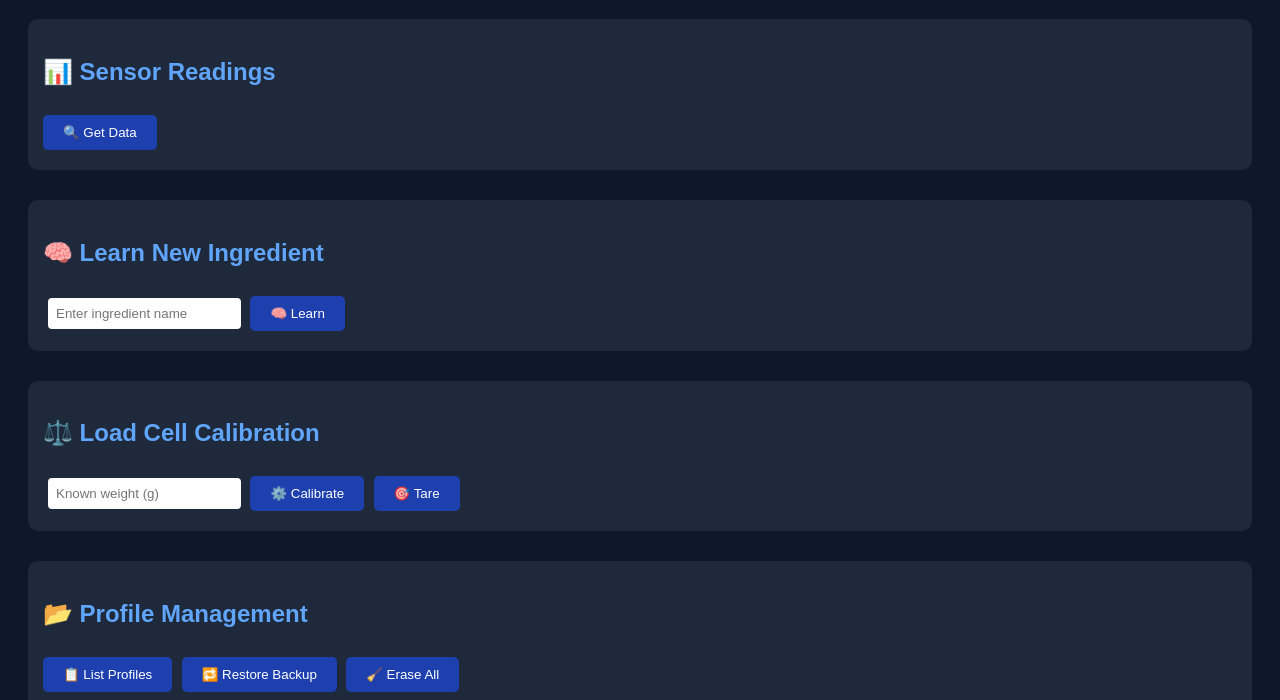
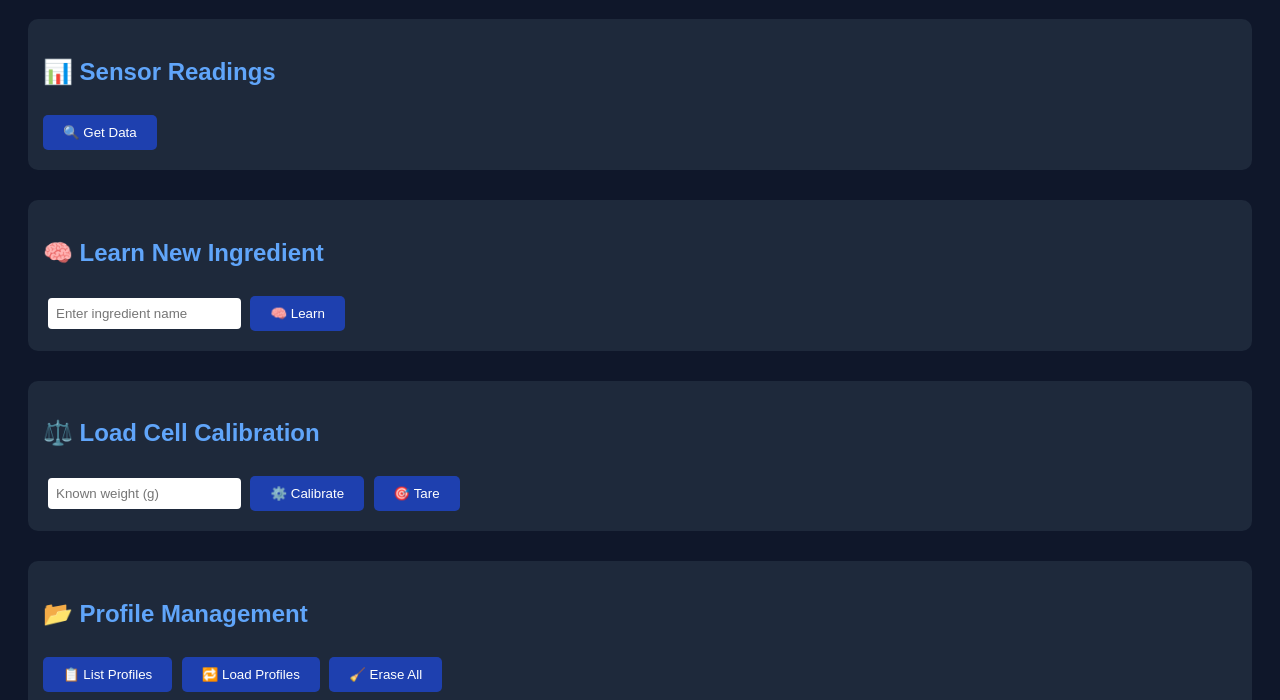
Before and after one commit to KolleparaBharadwaj/SmartJarCommandPage, a plain HTML site: page index.html in a window 1280 px wide. Shown: the part 100-800 px from the top of the page. Drawn offline with Linux system fonts and the light colour scheme; a script that the page names is missing.

Commit message:
Update index.html

```diff
--- a/index.html
+++ b/index.html
@@ -86,7 +86,7 @@
   <section>
     <h2>📂 Profile Management</h2>
     <button class="btn" onclick="sendCmd('LIST')">📋 List Profiles</button>
-    <button class="btn" onclick="sendCmd('RESET')">🔁 Restore Backup</button>
+    <button class="btn" onclick="sendCmd('RESET')">🔁 Load Profiles</button>
     <button class="btn" onclick="sendCmd('ERASE')">🧹 Erase All</button>
   </section>
 
```
